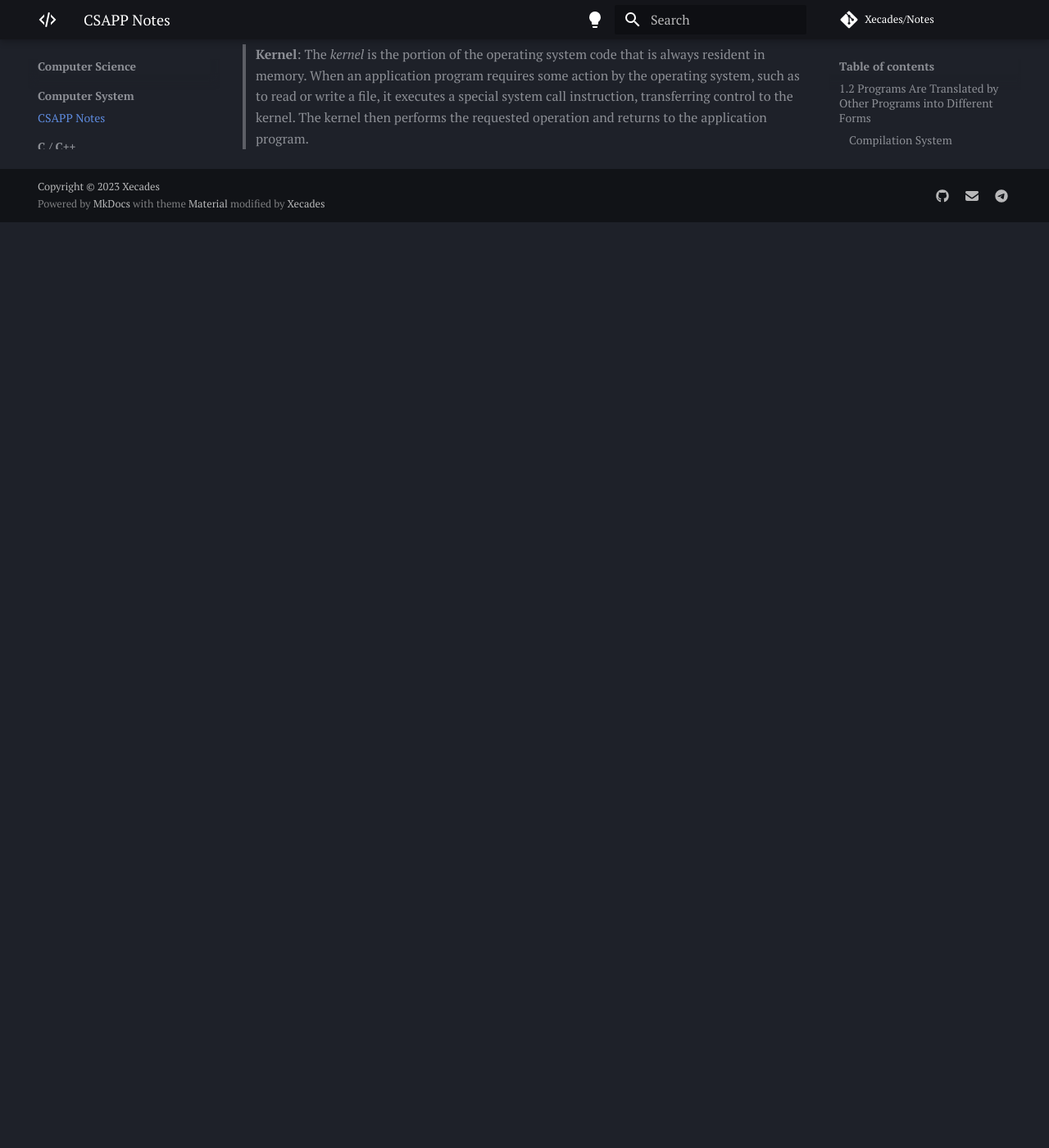
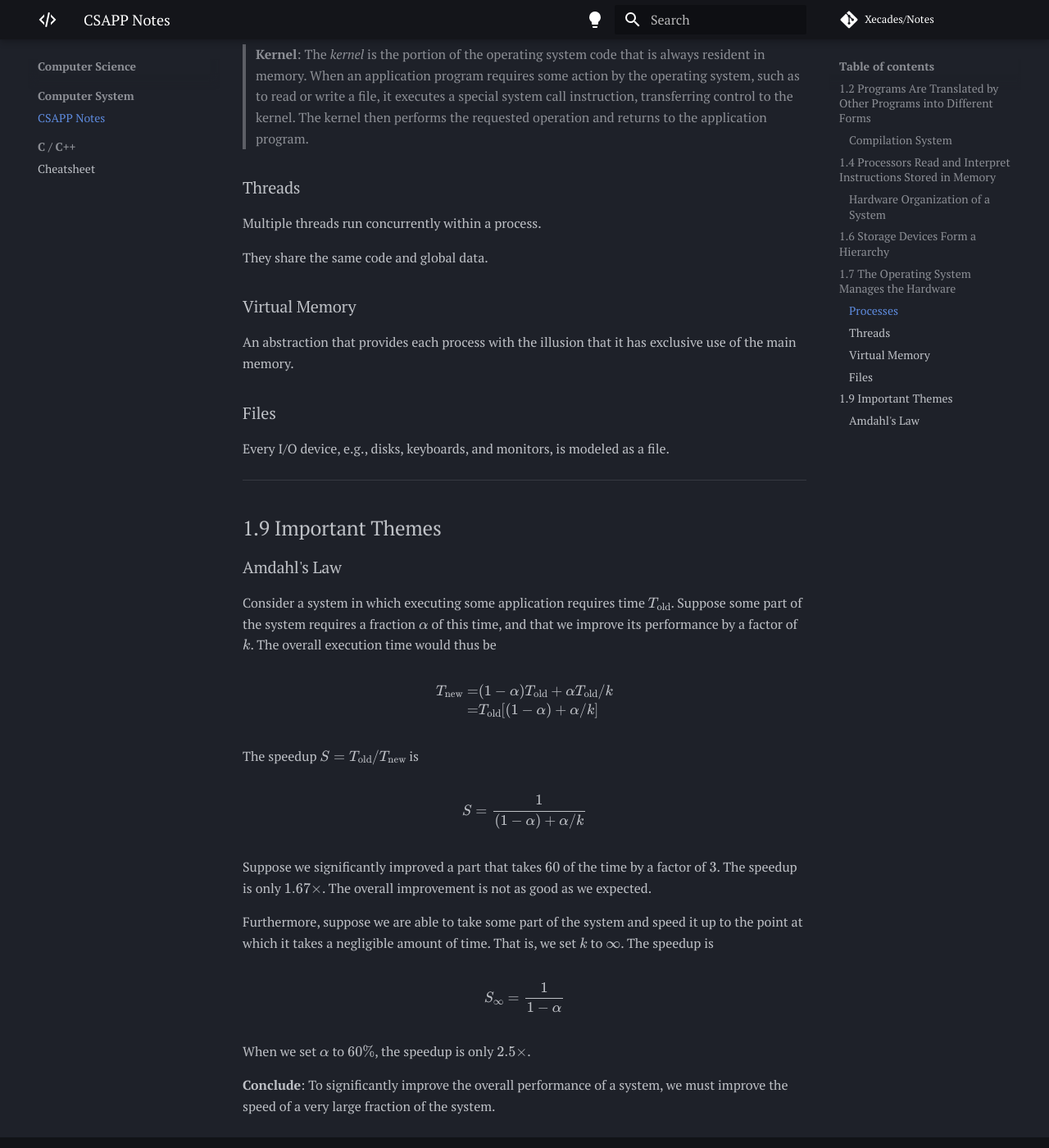
Before and after one commit to Xecades/Notes, an MkDocs documentation site: the page built from docs/cs/c-sys/csapp-notes.md, in a window 1280 px wide and 1400 px high, scrolled down 3642 px. Shown: the whole window at 82% size. Built offline with MkDocs 1.6.1 and Material for MkDocs 9.7.7, drawn with Linux system fonts in a browser that asks for light colours; comment, search, counter and statistics services are not loaded; before the commit the page ends 3913 px from its top, so only the background shows below that.

Commit message:
csapp update

```diff
--- a/docs/cs/c-sys/csapp-notes.md
+++ b/docs/cs/c-sys/csapp-notes.md
@@ -75,3 +75,46 @@
 Multiple processes run concurrently on a system.
 
 > **Kernel**: The *kernel* is the portion of the operating system code that is always resident in memory. When an application program requires some action by the operating system, such as to read or write a file, it executes a special system call instruction, transferring control to the kernel. The kernel then performs the requested operation and returns to the application program.
+
+### Threads
+
+Multiple threads run concurrently within a process.
+
+They share the same code and global data.
+
+### Virtual Memory
+
+An abstraction that provides each process with the illusion that it has exclusive use of the main memory.
+
+### Files
+
+Every I/O device, e.g., disks, keyboards, and monitors, is modeled as a file.
+
+---
+
+## 1.9 Important Themes
+
+### Amdahl's Law
+
+Consider a system in which executing some application requires time $T_{\text{old}}$. Suppose some part of the system requires a fraction $\alpha$ of this time, and that we improve its performance by a factor of $k$. The overall execution time would thus be
+
+$$
+\begin{aligned}
+T_{\text{new}}=&(1-\alpha)T_{\text{old}} + \alpha T_{\text{old}}/k\\
+=&T_{\text{old}}[(1-\alpha) + \alpha/k]
+\end{aligned}
+$$
+
+The speedup $S = T_{\text{old}} / T_{\text{new}}$ is
+
+$$S=\frac{1}{(1-\alpha) + \alpha/k}$$
+
+Suppose we significantly improved a part that takes $60%$ of the time by a factor of $3$. The speedup is only $1.67\times$. The overall improvement is not as good as we expected.
+
+Furthermore, suppose we are able to take some part of the system and speed it up to the point at which it takes a negligible amount of time. That is, we set $k$ to $\infty$. The speedup is
+
+$$S_\infty=\frac{1}{1-\alpha}$$
+
+When we set $\alpha$ to $60\%$, the speedup is only $2.5\times$.
+
+**Conclude**: To significantly improve the overall performance of a system, we must improve the speed of a very large fraction of the system.
```
Also changed, not shown: 1 other file.
